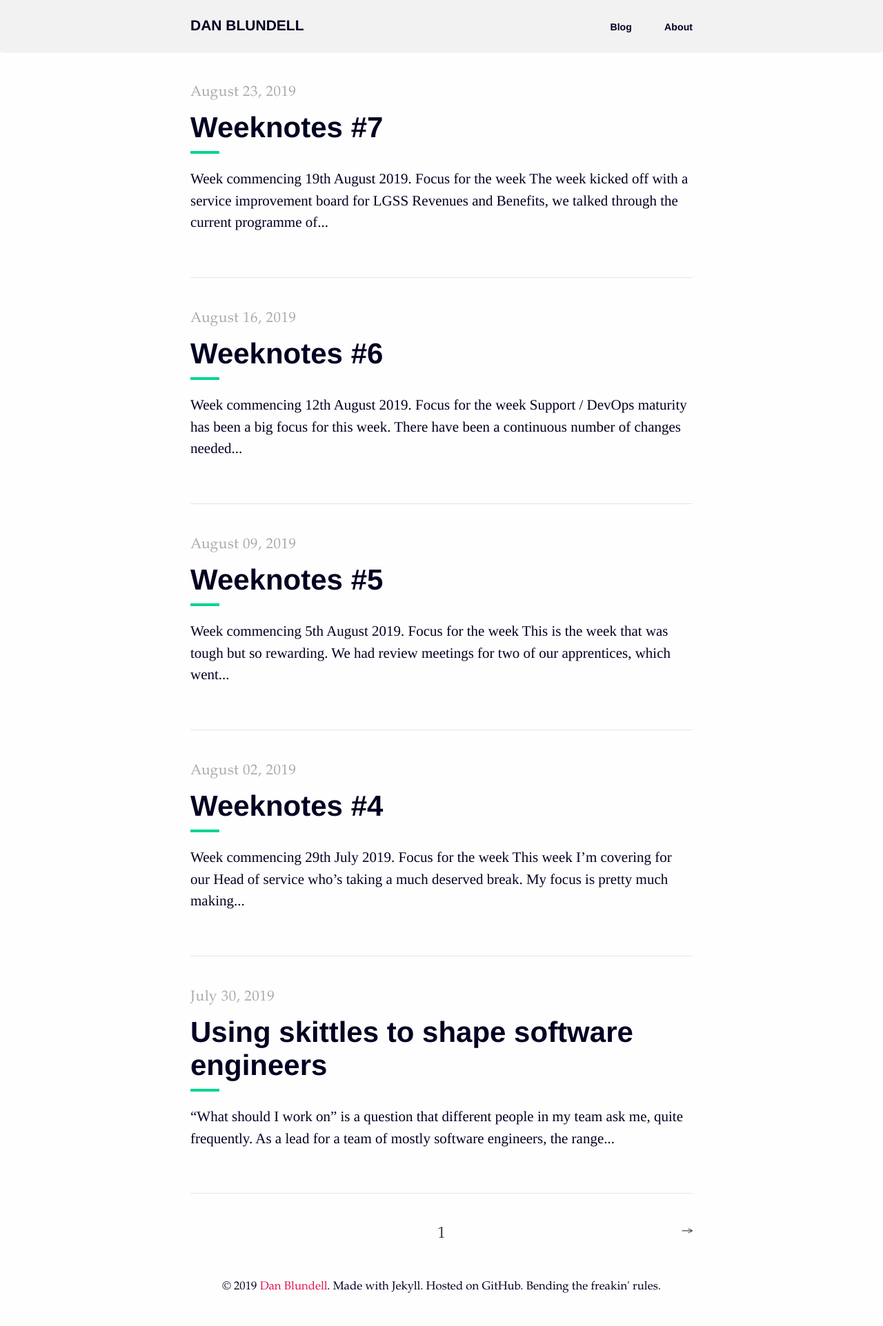
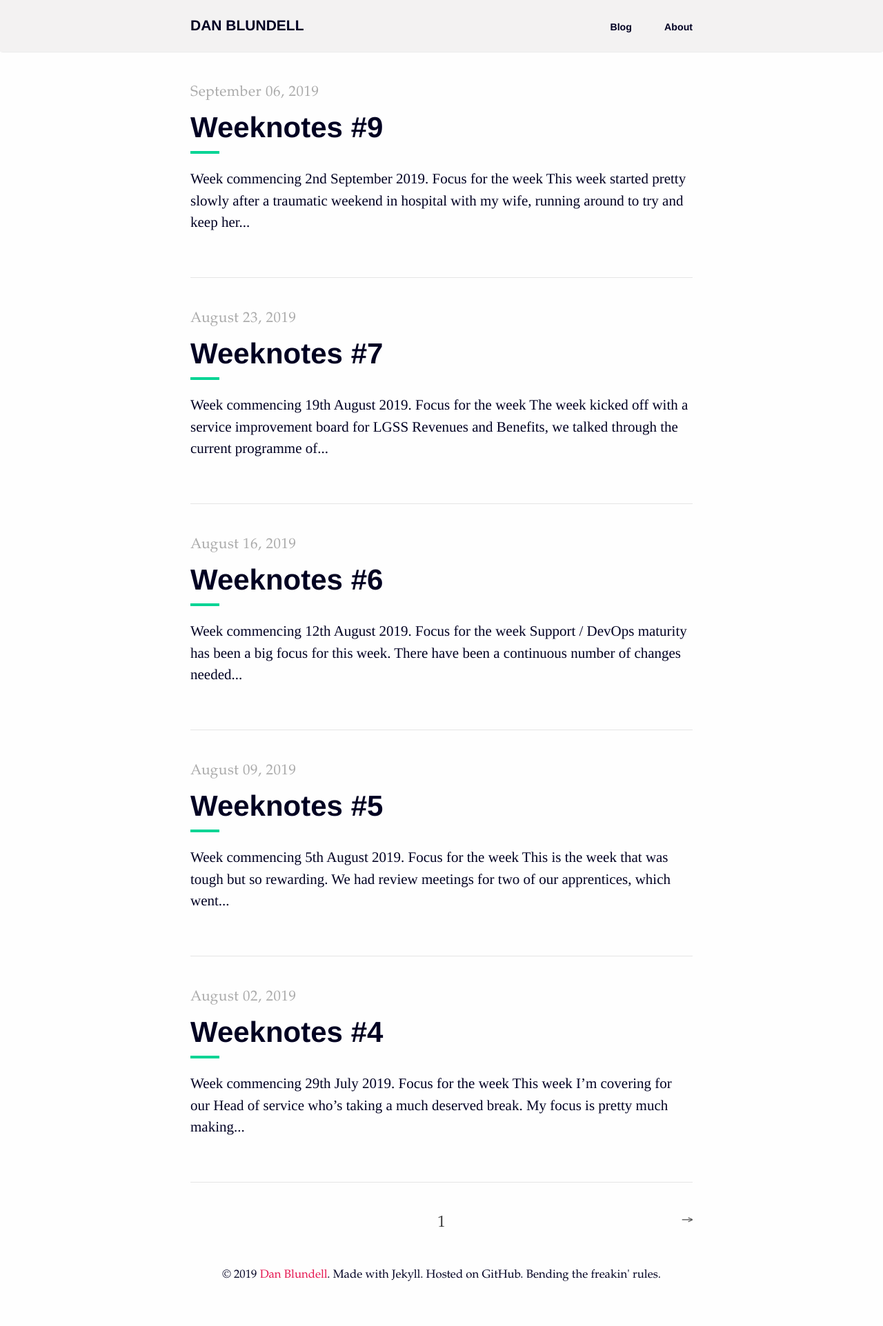
Before and after one commit to danblundell/danblundell.github.io, a Jekyll site: the page built from index.html, in a window 1280 px wide. Shown: the whole page at 69% size. Built offline with Jekyll 4.4.1, drawn with Linux system fonts in a browser that asks for light colours; the list of posts is cut into pages by our own code; part of the change alters nothing that is shown.

Commit message:
add weeknotes 9

```diff
--- /dev/null
+++ b/_posts/2019-09-06-weeknotes-9.md
@@ -0,0 +1,68 @@
+---
+layout: post
+title: "Weeknotes #9"
+date: "2019-09-06"
+meta: ""
+image: ""
+categories: ["weeknotes"]
+published: true
+---
+
+Week commencing 2nd September 2019.
+
+## Focus for the week
+This week started pretty slowly after a traumatic weekend in hospital with my wife, running around to try and keep her and my son safe and cared for I didn't start Monday feeling that great. Thankfully we were all home safe and sound but a little less than rested.
+
+Monday was mostly admin just to keep my head in the game and ease myself into the week. I spent the evening building a quick performance dashboard in [Vue.js][vuejs], if that's your thing, we're publishing progress on the [LGSS GitHub account][github-lgss] under our [Vue Dashboard][vue-dashboard] project and thanks to the wondeful world of version control, you can see the _exact_ work I did this week [here][vue-dashboard-pr]. 🚀
+
+Tuesday was great. I had an early call with one of our apprentices, Anthony. He's working on automating our performance data[^1], building a series of small but perfectly formed integrations to automatically get data out of the different tools we use. This way, we're building reporting into our daily work, we don't have to spend time generating reports, the tools will do it all for us. Anthony's already built automated reporting for Availability and 'Prospect to projects', the number of proposals that we successfully take on and deliver. He's even published the work as [SLA_Dashboard_APIs][sla-apis] on the [LGSS Github][github-lgss]. Thanks to Anthony and people like Anthony, we're another step closer to making our work more visible, open and more understandable for all.
+
+![AWS Deep Lens camera sat on it's box](/img/content/weeknotes-9-deep-lens.jpg){:class="fr"}
+
+Wednesday kicked off with a leadership team meeting over at Vantage House in Huntingdon, fyi, parking there is _awful_. I worked on the [dashboard][vue-dashboard] in Costa for a bit before the meeting and then we talked about our team, approach, recruitment, support and our priorities for improvement which to be honest, were all a bit of a blur.
+
+After the meeting, I headed off to collect a [Deep Lens camera][deep-lens] from AWS[^2]. The Deep Lens camera is "deep learning-enabled video camera for developers" whcih apparently "allows developers to get started with deep learning with a single click."
+
+I've got some time aside to put it to work next week, all being well it should recognise my face and spam everyone in the office whenever I walk in or out...like the narcissitic crazy person that I am not.
+
+> AWS DeepLens allows developers to get started with deep learning through sample projects with practical, hands-on examples which can start running with a single click.
+
+To round off Wednesday I had another impromptu catch up with [Lauren][redjotter] which is always an absolute pleasure, we talked family, design, opportunity, leadership and business strategies.
+
+Finally to finish up the week I had two meetings about contracts and facilitated two other meetings; one to improve our DevOps skills and another for service improvements to some HR'y finance things. After all that, our whole team headed to the Milton Keynes office to say goodbye and thank you to Ratesh (a self confessed car-nut) who left us for an absolute dream job of his (at Mercedes).
+
+Thanks Ratesh, you've done incredible work with impact.
+
+## What I’m thinking about
+
+
+## I am pleased
+* My family are still in one piece
+* We got to say goodbye to Ratesh as a team, despite the difficult and often silent challenges people are facing
+* I have a [new toy][deep-lens] to play with
+* This week is over. It was tough to say the least.
+
+## Recommendations
+* [Set Free][simon-standup] – the latest instalment from [Simon Amstell][simon-standup] is on [Netflix][netflix]. Beyond it's obvious hilarity, it's vulnerable, witty and deeply honest 📽️
+* [New Adventures Conference][naconf] – Is back for another year, it's the conference that kick-started my career, plus I'm quoted on the [Conference page][naconf-quote] because y'know, it's nice to give anything back to an event that gave me so much. I urge you to take a look and if it's _maybe_ your thing, go. You will not regret it.
+
+<blockquote class="twitter-tweet"><p lang="en" dir="ltr">Here we go: New Adventures 2020—our fifth and most ambitious event so far. This one is going to be very, very special. Limited early bird tickets available right now! <a href="https://t.co/oVC2UtBX7P">https://t.co/oVC2UtBX7P</a></p>&mdash; New Adventures (@naconf) <a href="https://twitter.com/naconf/status/1169944055402381313?ref_src=twsrc%5Etfw">September 6, 2019</a></blockquote> <script async src="https://platform.twitter.com/widgets.js" charset="utf-8"></script>
+
+
+
+#### Footnotes
+[^1]: I wrote about our performance metrics in [Weeknotes #4][weeknotes-4]
+[^2]: Legal blurb about being loaned the AWS  Deep Lens camera: _By accepting this device on loan for testing and demonstration purposes, you confirm that your receipt is neither prohibited nor inconsistent with any applicable laws, regulations, or binding orders, including applicable ethics or procurement rules or policies, your receipt will not create a conflict of interest for Amazon Web Services, Inc. (“AWS”) or its affiliates, and there are no on-going competitive cloud infrastructure procurements for which your receipt of this device could conflict AWS or its affiliates from participating in the competition. By offering you this device for testing and demonstration purposes, neither AWS nor its affiliates have any expectation of favourable or otherwise beneficial treatment, and our provision of this device is not intended to reward or influence any business activity or competitive bid and is offered independently of any past, current or prospective commercial transaction._
+
+[simon-standup]: https://www.netflix.com/watch/81045860
+[netflix]: https://www.netflix.com
+[vue-dashboard]: https://github.com/lgss/vuetify-material-dashboard
+[vue-dashboard-pr]: https://github.com/lgss/vuetify-material-dashboard/pull/1
+[vuejs]: https://vuejs.org/
+[github-lgss]: https://github.com/lgss/
+[sla-apis]: https://github.com/lgss/SLA_Dashboard_APIs
+[weeknotes-4]: /2019/08/weeknotes-4
+[redjotter]: https://www.redjotter.com
+[deep-lens]: https://aws.amazon.com/deeplens/
+[naconf]: https://newadventuresconf.com/2020/conference/
+[naconf-quote]: https://newadventuresconf.com/2020/conference/
--- a/_sass/tale/_base.scss
+++ b/_sass/tale/_base.scss
@@ -44,7 +44,7 @@ a {
 blockquote {
   border-left: .25rem solid $color6;
   margin: .8rem 0;
-  padding: .5rem 1rem;
+  padding: 1rem 1rem;
 
   p:last-child {
     margin-bottom: 0;
--- a/_sass/tale/_post.scss
+++ b/_sass/tale/_post.scss
@@ -28,7 +28,7 @@
 
   p {
     margin: 0 0 1rem;
-    text-align: justify;
+    text-align: left;
   }
 
   a:hover {
@@ -37,6 +37,14 @@
 
   img {
     margin: 0 auto 0.5rem;
+    @media (min-width: 600px) {
+      &.fr {
+        float:right;
+        width: 50%;
+        margin-left: 1rem;
+        margin-bottom: 1rem;
+      }
+    }
   }
 
   img + em {
@@ -59,6 +67,14 @@
     padding: 0;
     margin: 0;
   }
+
+  blockquote {
+    font-style: italic;
+    color: $default-color;
+    p {
+
+    }
+  }
 }
 
 .twitter-tweet {
```
Also changed, not shown: 1 other file.
